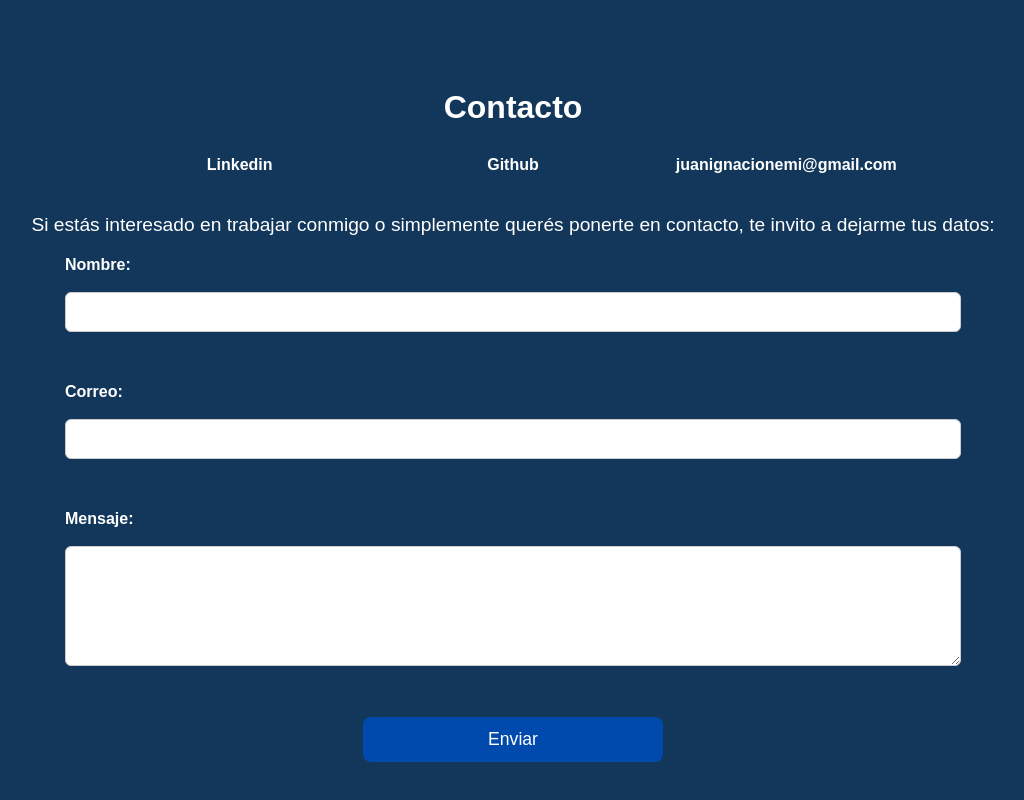
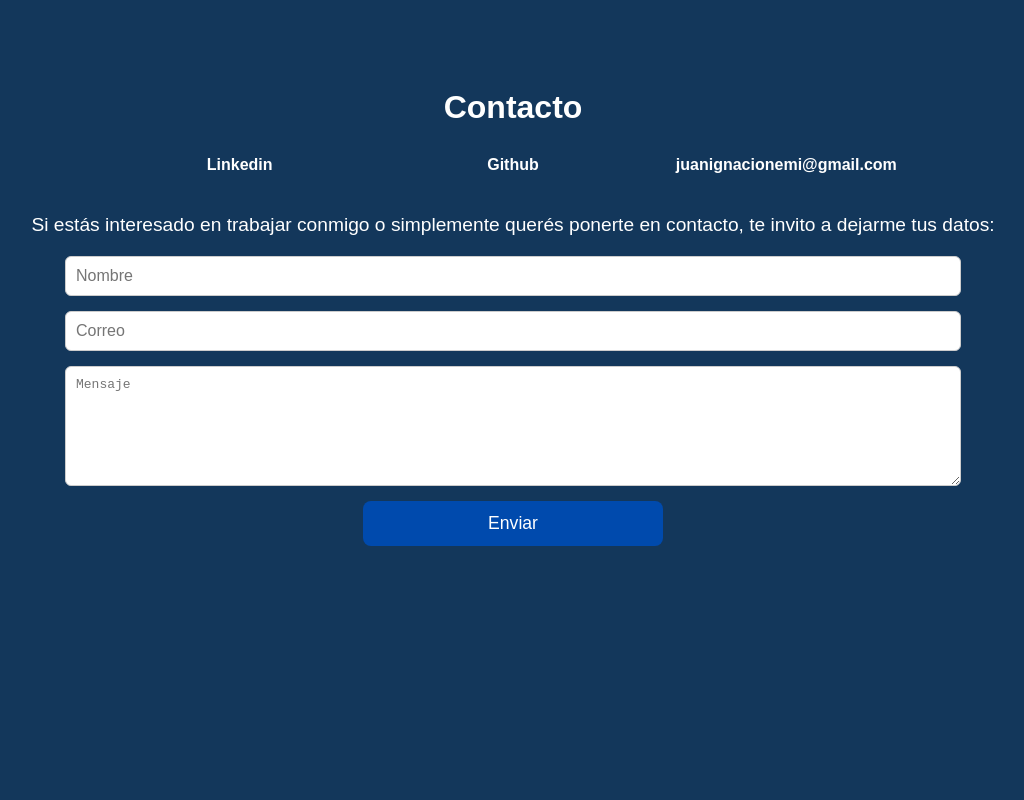
Before and after one commit to nemi1414/portfolio, a plain HTML site: page index.html in a window 1280 px wide. Shown: the part 2132-2932 px from the top of the page, without its empty margins (127-1151 px from the left). After the commit the page ends 2748 px from the top, so only its background shows below. Drawn offline with nearby package versions, Linux system fonts and the light colour scheme.

Commit message:
modifico para agregar funcionalidad al formulario index.html

```diff
--- a/index.html
+++ b/index.html
@@ -5,6 +5,7 @@
     <meta name="viewport" content="width=device-width, initial-scale=1.0">
     <link rel="stylesheet" href="https://cdn.jsdelivr.net/gh/devicons/devicon@latest/devicon.min.css">
     <link rel="stylesheet" href="style.css">
+    <script src="https://cdn.emailjs.com/dist/email.min.js"></script>
     <title>Portfolio</title>
 </head>
 <body>
@@ -110,7 +111,6 @@
     <section id="contacto">
         <h3>Contacto</h3>
         <div class="contacto">
-            <!-- Columna izquierda: links -->
             <div class="links-contacto">
                 <ul>
                     <li><a href="https://www.linkedin.com/in/juan-ignacio-nemi-042a69220/" target="_blank">Linkedin</a></li>
@@ -118,24 +118,17 @@
                     <li><a href="mailto:juanignacionemi@gmail.com">juanignacionemi@gmail.com</a></li>
                 </ul>
             </div>
-            <!-- Columna derecha: invitación + formulario -->
             <div class="form-contacto">
                 <p>Si estás interesado en trabajar conmigo o simplemente querés ponerte en contacto, te invito a dejarme tus datos:</p>
-                <form>
-                    <label for="nombre">Nombre:</label><br>
-                    <input type="text" id="nombre" name="nombre"><br><br>
-
-                    <label for="email">Correo:</label><br>
-                    <input type="email" id="email" name="email"><br><br>
-
-                    <label for="mensaje">Mensaje:</label><br>
-                    <textarea id="mensaje" name="mensaje"></textarea><br><br>
-
+                <form id="contact-form">
+                    <input type="text" name="nombre" placeholder="Nombre" />
+                    <input type="email" name="email" placeholder="Correo" />
+                    <textarea name="mensaje" placeholder="Mensaje"></textarea>
                     <button type="submit">Enviar</button>
                 </form>
             </div>
         </div>
     </section>
-
+<script src="javascript.js"></script>
 </body>
 </html>
```
